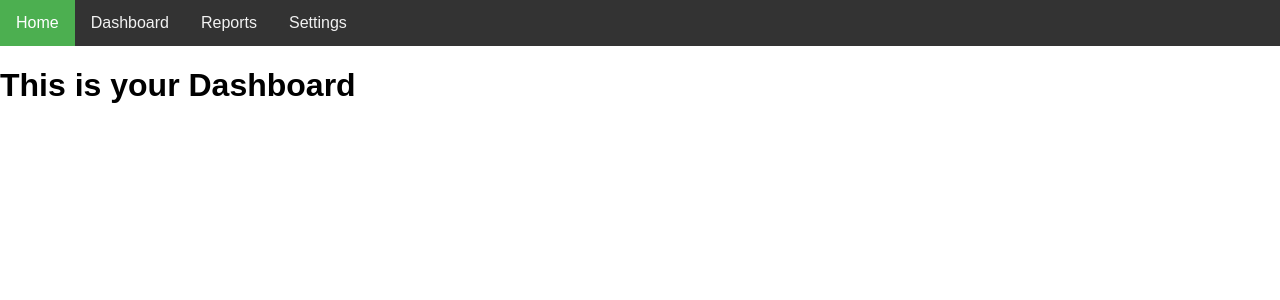
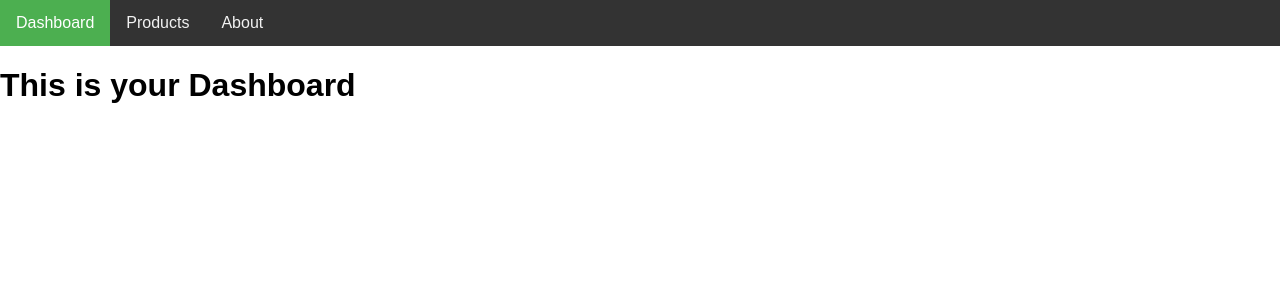
Before and after one commit to shopsimplify/invmanagerfront, a React (Vite) app: page / in a window 1280 px wide. Shown: the top 300 px of the page. Built offline with nearby package versions, Linux system fonts and the light colour scheme.

Commit message:
update on navbar and dasboard

```diff
--- a/src/navbar.jsx
+++ b/src/navbar.jsx
@@ -4,10 +4,9 @@ function NavBar() {
     return (
         <>
             <div class="navbar">
-                <a class="active" href="#home">Home</a>
-                <a href="#dashboard">Dashboard</a>
-                <a href="#reports">Reports</a>
-                <a href="#settings">Settings</a>
+                <a class="active" href="#dashboard">Dashboard</a>
+                <a href="#products">Products</a>
+                <a href="#about">About</a>
             </div>
         </>
     )
```
Also changed, not shown: src/css/dashboard.css (added).
